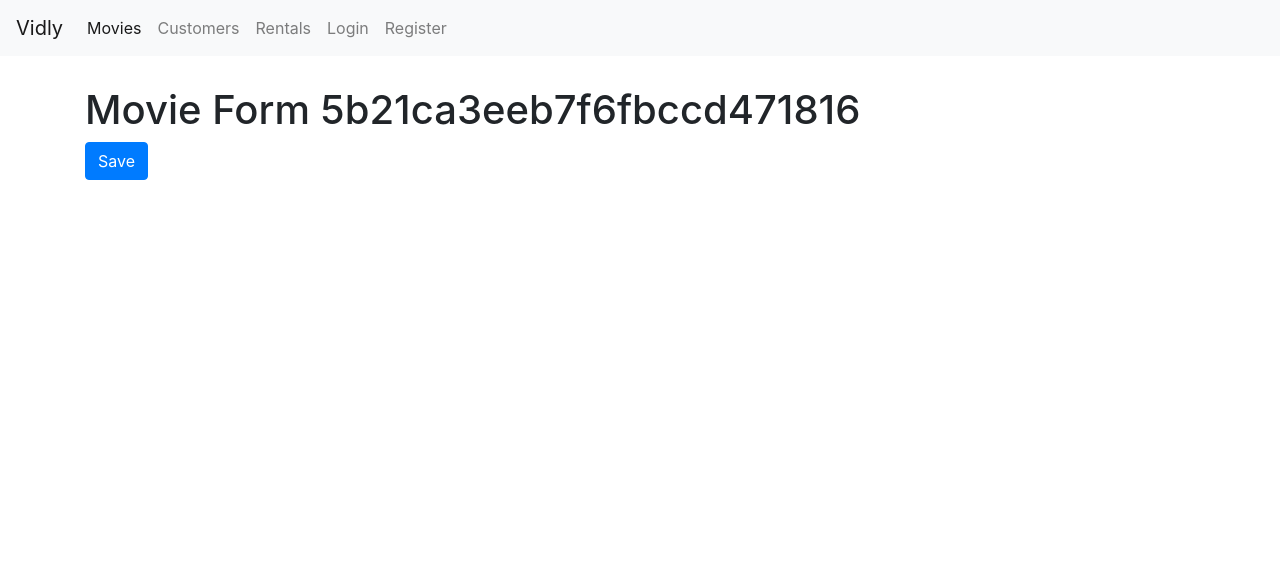
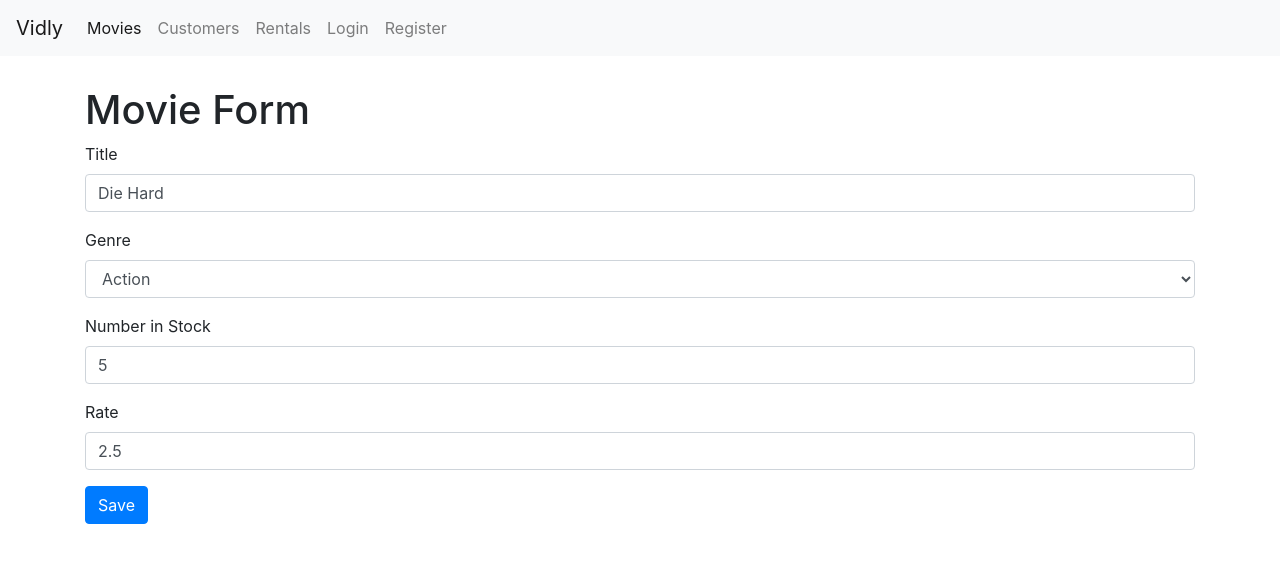
Before and after one commit to cbhuber17/ReactVidly, a React (Create React App) app: page /movies/5b21ca3eeb7f6fbccd471816 in a window 1280 px wide. Shown: the top 562 px of the page. Built offline with nearby package versions, Linux system fonts and the light colour scheme.

Commit message:
feat: Added movie form.  Can edit and add movies.

```diff
--- a/src/components/common/form.jsx
+++ b/src/components/common/form.jsx
@@ -1,6 +1,7 @@
 import { Component } from "react";
 import Joi from "joi-browser";
 import Input from "./input";
+import Select from "./select";
 
 class Form extends Component {
   state = { data: {}, errors: {} };
@@ -85,6 +86,21 @@ class Form extends Component {
       </button>
     );
   }
+
+  renderSelect(name, label, options) {
+    const { data, errors } = this.state;
+
+    return (
+      <Select
+        name={name}
+        value={data[name]}
+        label={label}
+        options={options}
+        onChange={this.handleChange}
+        error={errors[name]}
+      />
+    );
+  }
 }
 
 export default Form;
--- /dev/null
+++ b/src/components/common/select.jsx
@@ -0,0 +1,20 @@
+import React from "react";
+
+const Select = ({ name, label, options, error, ...rest }) => {
+  return (
+    <div className="form-group">
+      <label htmlFor={name}>{label}</label>
+      <select name={name} id={name} {...rest} className="form-control">
+        <option value="" />
+        {options.map((option) => (
+          <option key={option._id} value={option._id}>
+            {option.name}
+          </option>
+        ))}
+      </select>
+      {error && <div className="alert alert-danger">{error}</div>}
+    </div>
+  );
+};
+
+export default Select;
--- a/src/components/movieForm.jsx
+++ b/src/components/movieForm.jsx
@@ -1,17 +1,86 @@
 import React from "react";
+import Joi from "joi-browser";
+import Form from "./common/form";
+import { getMovie, saveMovie } from "../services/fakeMovieService";
+import { getGenres } from "../services/fakeGenreService";
 
-const MovieForm = ({ match, history }) => {
-  return (
-    <div>
-      <h1>Movie Form {match.params.id}</h1>
-      <button
-        className="btn btn-primary"
-        onClick={() => history.push("/movies")}
-      >
-        Save
-      </button>
-    </div>
-  );
-};
+class MovieForm extends Form {
+  state = {
+    data: {
+      title: "",
+      genreId: "",
+      numberInStock: "",
+      dailyRentalRate: "",
+    },
+    genres: [],
+    errors: {},
+  };
+
+  schema = {
+    _id: Joi.string(),
+    title: Joi.string().required().label("Title"),
+    genreId: Joi.string().required().label("Genre"),
+    numberInStock: Joi.number()
+      .required()
+      .min(0)
+      .max(100)
+      .label("Number in Stock"),
+    dailyRentalRate: Joi.number()
+      .required()
+      .min(0)
+      .max(10)
+      .label("Daily Rental Rate"),
+  };
+
+  componentDidMount() {
+    const genres = getGenres();
+    this.setState({ genres });
+
+    const movieId = this.props.match.params.id;
+    if (movieId === "new") return;
+
+    const movie = getMovie(movieId);
+
+    // Redirect the user if movie not found
+    // use .replace (rather than .push) to prevent an infinite loop in the browser
+    // Using .push the user will go to the previous page with an invalid movie id and get redirected again
+    if (!movie) return this.props.history.replace("/not-found");
+
+    // Don't set to the movie object in the server, reformat using mapToViewModel as the APIs from the back end
+    // are general purpose, not specific.  The data returned can be used in several pages.
+    this.setState({ data: this.mapToViewModel(movie) });
+  }
+
+  mapToViewModel(movie) {
+    return {
+      _id: movie._id,
+      title: movie.title,
+      genreId: movie.genre._id,
+      numberInStock: movie.numberInStock,
+      dailyRentalRate: movie.dailyRentalRate,
+    };
+  }
+
+  doSubmit = () => {
+    saveMovie(this.state.data);
+
+    this.props.history.push("/movies");
+  };
+
+  render() {
+    return (
+      <div>
+        <h1>Movie Form</h1>
+        <form onSubmit={this.handleSubmit}>
+          {this.renderInput("title", "Title")}
+          {this.renderSelect("genreId", "Genre", this.state.genres)}
+          {this.renderInput("numberInStock", "Number in Stock", "number")}
+          {this.renderInput("dailyRentalRate", "Rate")}
+          {this.renderButton("Save")}
+        </form>
+      </div>
+    );
+  }
+}
 
 export default MovieForm;
--- a/src/components/movies.jsx
+++ b/src/components/movies.jsx
@@ -6,6 +6,7 @@ import Pagination from "./common/pagination";
 import { paginate } from "../components/utils/paginate";
 import MoviesTable from "./moviesTable";
 import _ from "lodash";
+import { Link } from "react-router-dom";
 
 class Movies extends Component {
   state = {
@@ -94,6 +95,13 @@ class Movies extends Component {
         </div>
 
         <div className="col">
+          <Link
+            to="/movies/new"
+            className="btn btn-primary"
+            style={{ marginBottom: 20 }}
+          >
+            New Movie
+          </Link>
           <p>There are {totalCount} movies in the database.</p>
           <MoviesTable
             movies={movies}
```
